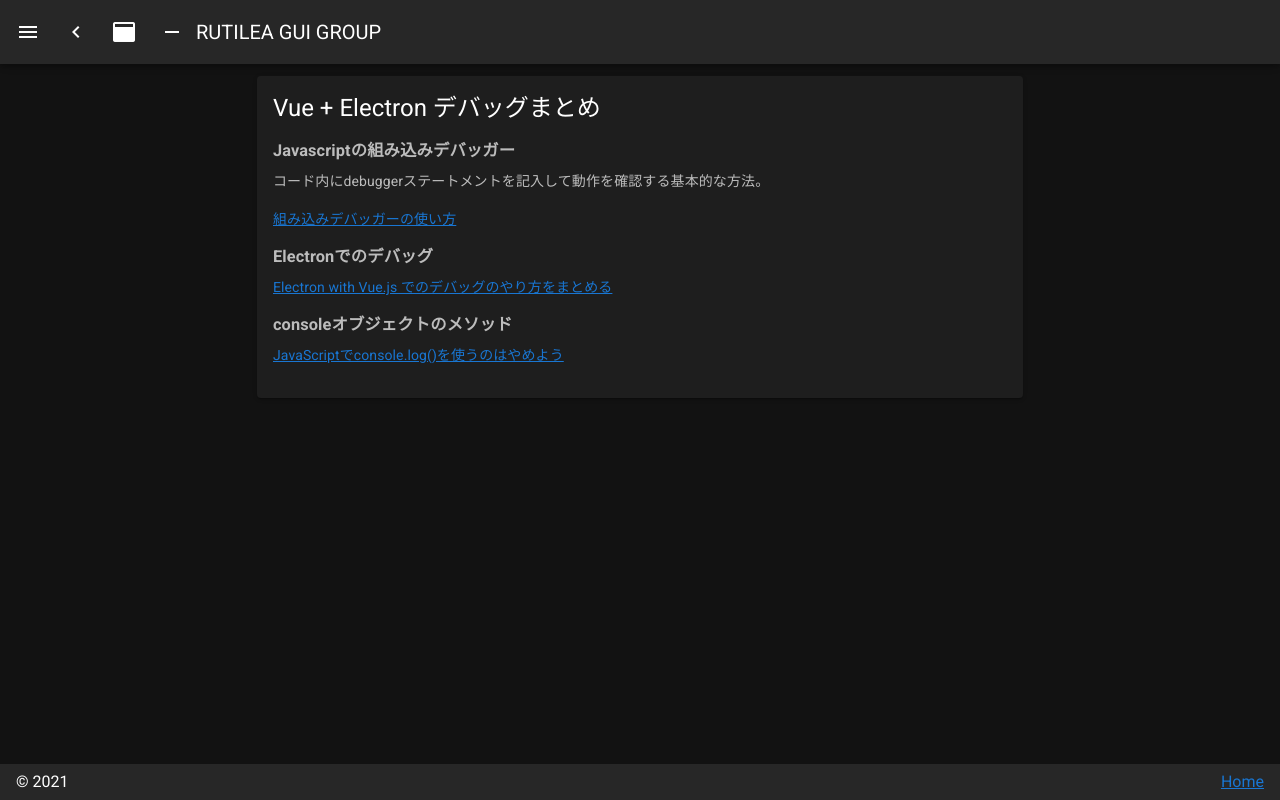
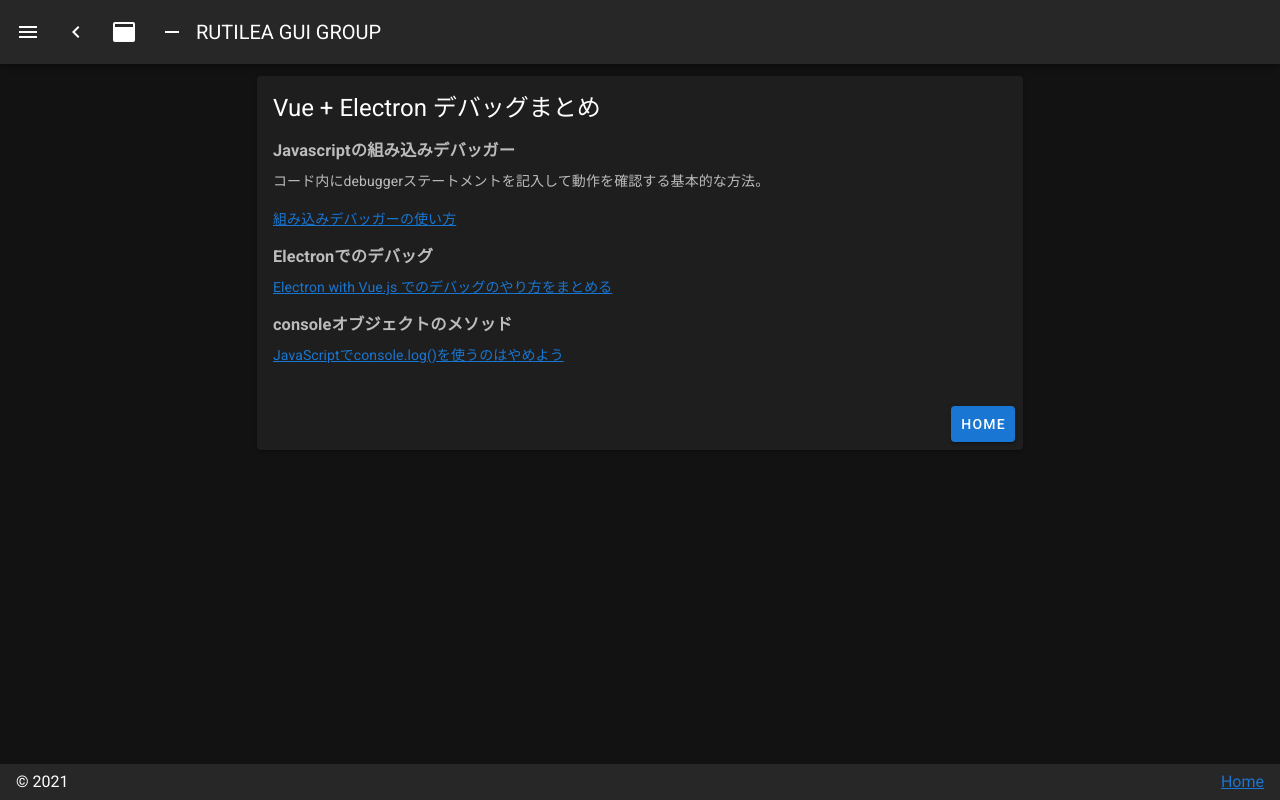
Before and after one commit to dev-komenzar/doc-y, a Nuxt app: page /debug in a window 1280 px wide. Built offline with nearby package versions, Linux system fonts and the light colour scheme.

Commit message:
setupとdebugにhomeに戻るボタンを追加

```diff
--- a/components/SetupWindows.vue
+++ b/components/SetupWindows.vue
@@ -1,5 +1,6 @@
 <template>
-  <div>
+  <v-card>
+    <v-card-text>
       <h2 class="mb-2">Vue CLIについて</h2>
       <p>
         <a href="https://jp.vuejs.org/v2/guide/installation.html"
@@ -34,8 +35,8 @@
         >
         <v-list-item
           >Check the features needed for your project:<br />
-        Babel, TypeScript, CSS Pre-processors, Linter / Formatter, Unit Testing,
-        E2E Testing</v-list-item
+          Babel, TypeScript, CSS Pre-processors, Linter / Formatter, Unit
+          Testing, E2E Testing</v-list-item
         >
 
         <v-list-item
@@ -144,5 +145,10 @@
         >
         <v-list-item class="mb-2"><br /></v-list-item>
       </v-list>
-  </div>
+    </v-card-text>
+    <v-card-actions>
+      <v-spacer />
+      <v-btn color="primary" nuxt to="/"> Home </v-btn>
+    </v-card-actions>
+  </v-card>
 </template>
--- a/pages/debug.vue
+++ b/pages/debug.vue
@@ -28,6 +28,10 @@
             >
           </p>
         </v-card-text>
+        <v-card-actions>
+          <v-spacer />
+          <v-btn color="primary" nuxt to="/"> Home </v-btn>
+        </v-card-actions>
       </v-card>
     </v-col>
   </v-row>
```
Lines whose indentation alone changed are shown as unchanged.
